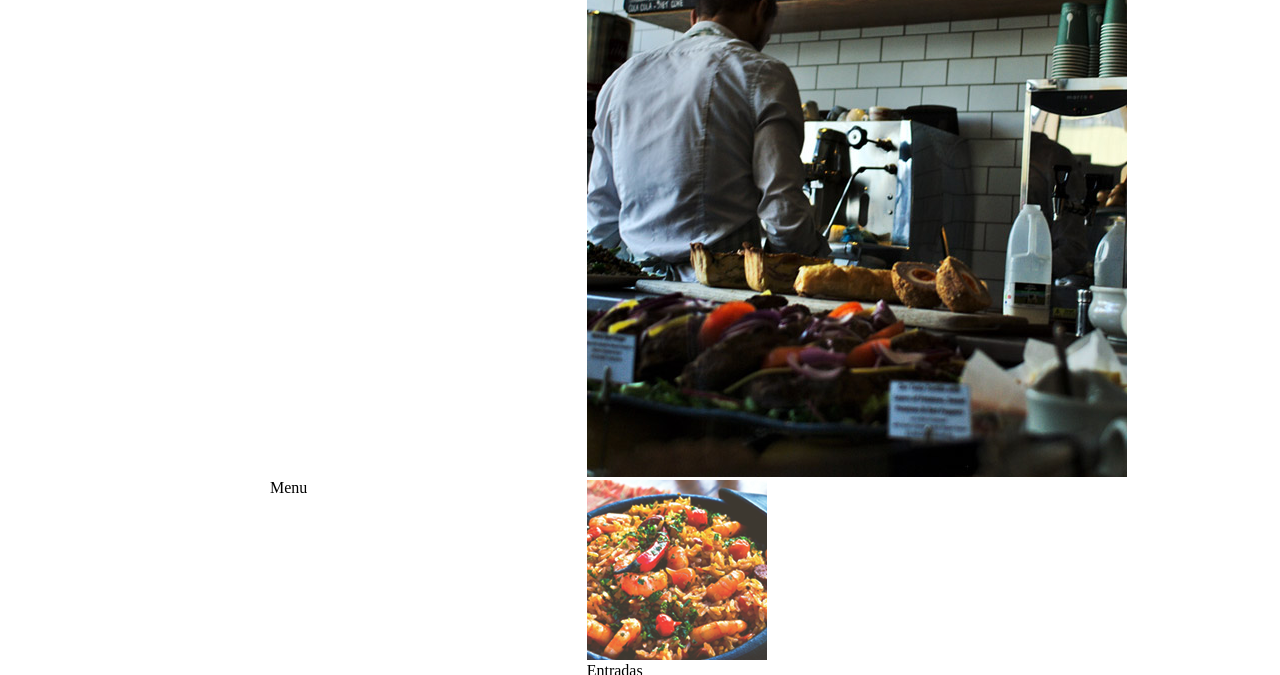
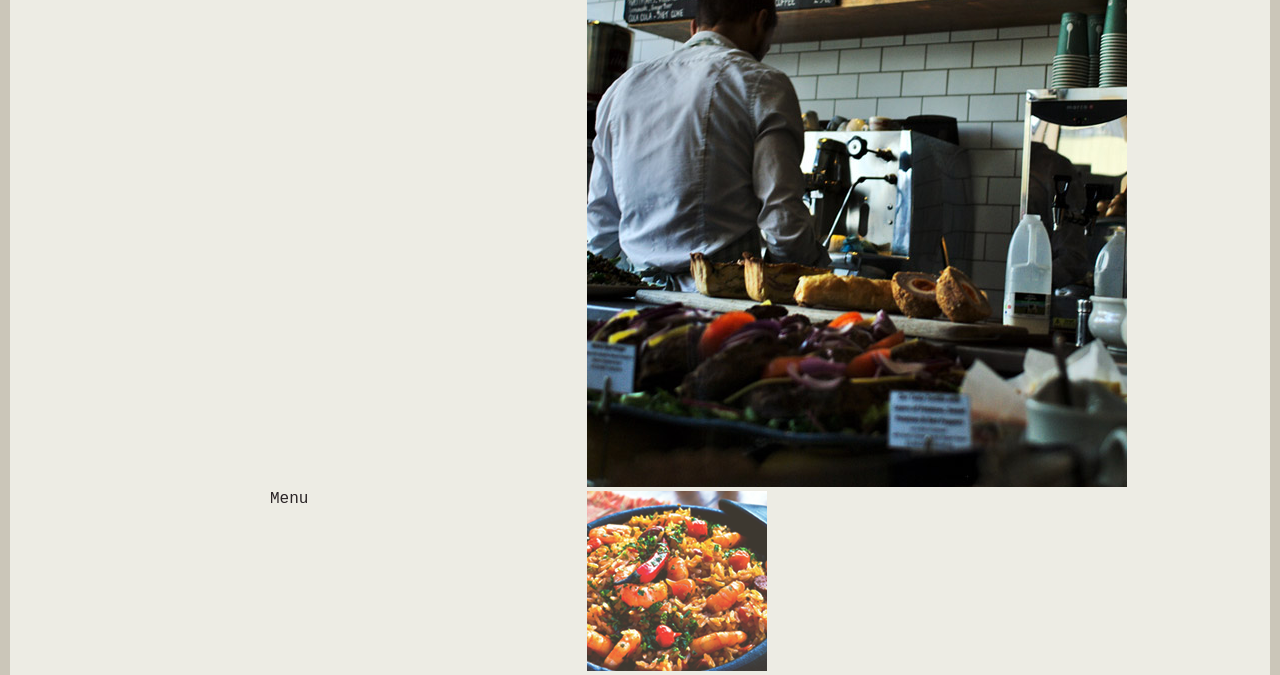
Before and after one commit to Diegooliveyra/Curso-Sass-Origamid, a plain HTML site: page index.html in a window 1280 px wide. Shown: the part 223-898 px from the top of the page. Drawn offline with Linux system fonts and the light colour scheme; a web font is replaced by a local one.

Commit message:
feito mixins e variaveis de cor e tipografia

```diff
--- /dev/null
+++ b/scss/elements/_base.scss
@@ -0,0 +1,6 @@
+body {
+    background: $first-color-light;
+    font-family: $font-1;
+    border: 10px solid $first-color-medium;
+    color: $third-color;
+}
--- a/scss/main.scss
+++ b/scss/main.scss
@@ -1,8 +1,13 @@
 @import "./settings/gaps";
+@import "./settings/colors";
+@import "./settings/fonts";
 
-@import "./tools/responsivel";
+@import "./tools/responsible";
 @import "./tools/grid";
 @import "./tools/container";
+@import "./tools/typography";
 
 @import "./generic/reset";
 @import "./generic/box-sizing";
+
+@import "./elements/base";
--- /dev/null
+++ b/scss/settings/_colors.scss
@@ -0,0 +1,5 @@
+$first-color-light: #edece4;
+$first-color-medium: #CBC6B9;
+$first-color-dark: #988c77;
+$second-color: #1AB912;
+$third-color:#2A2426;
--- /dev/null
+++ b/scss/settings/_fonts.scss
@@ -0,0 +1,2 @@
+$font-1: "PT Mono", monospace;
+$font-2: "Aref Ruqaa", serif;
--- /dev/null
+++ b/scss/tools/_typography.scss
@@ -0,0 +1,25 @@
+$browser-context: 16; // Default
+
+@function em($pixels, $context: $browser-context) {
+  @return #{$pixels/$context}em;
+}
+
+@mixin type-1($size) {
+  font-family: $font-1;
+  @if $size == 18 {
+    font-size: em(18);
+    line-height: em(30,18);
+  }
+}
+
+@mixin type-2($size) {
+    font-family: $font-2;
+    @if $size == 18 {
+      font-size: em(18);
+      line-height: em(30,18);
+    }
+    @else if $size == 24 {
+        font-size: em(24);
+        line-height: em(30,24);
+      }
+  }
```
Also changed, not shown: css/main.css, scss/tools/_responsible.scss (renamed from scss/tools/_responsivel.scss), 1 other file.
